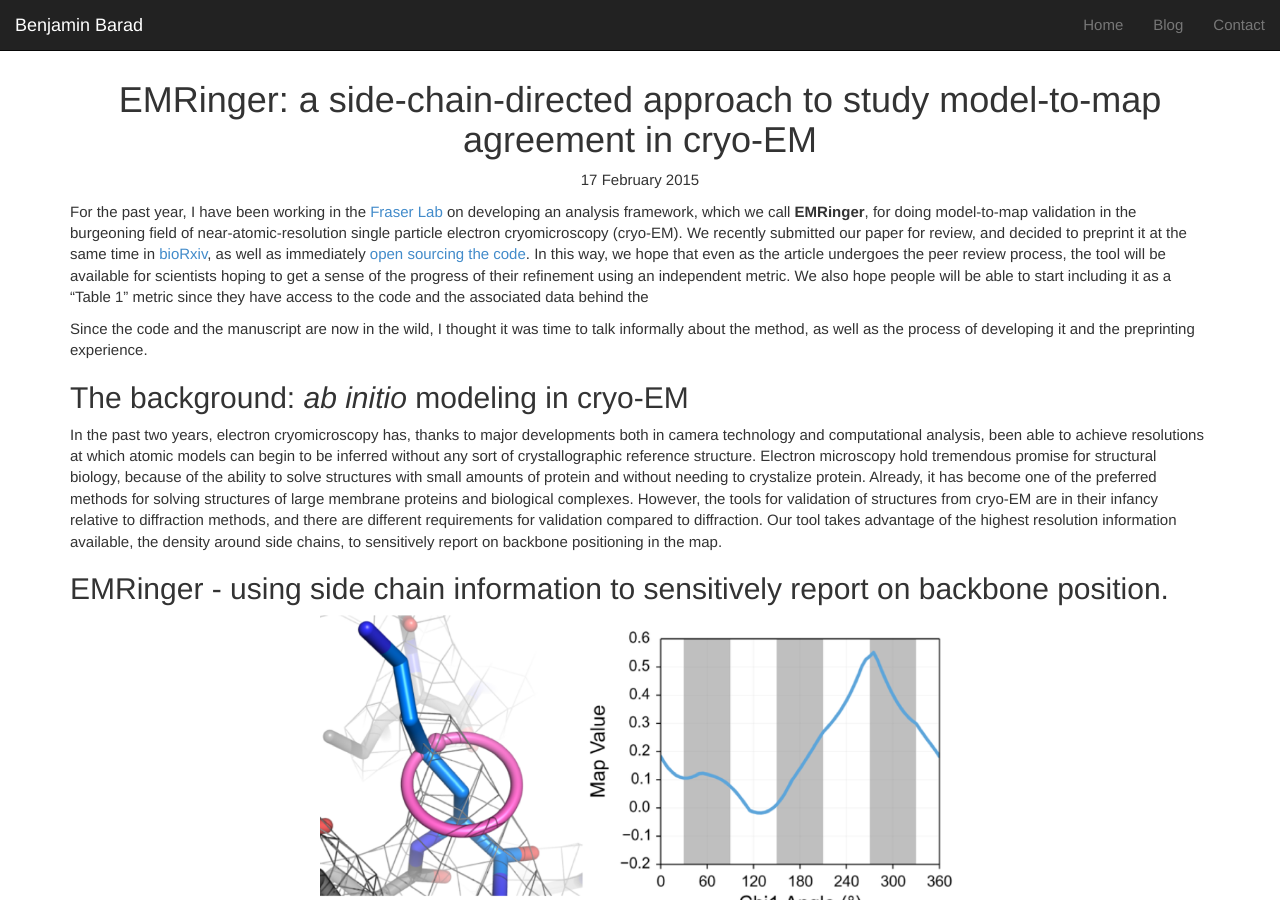
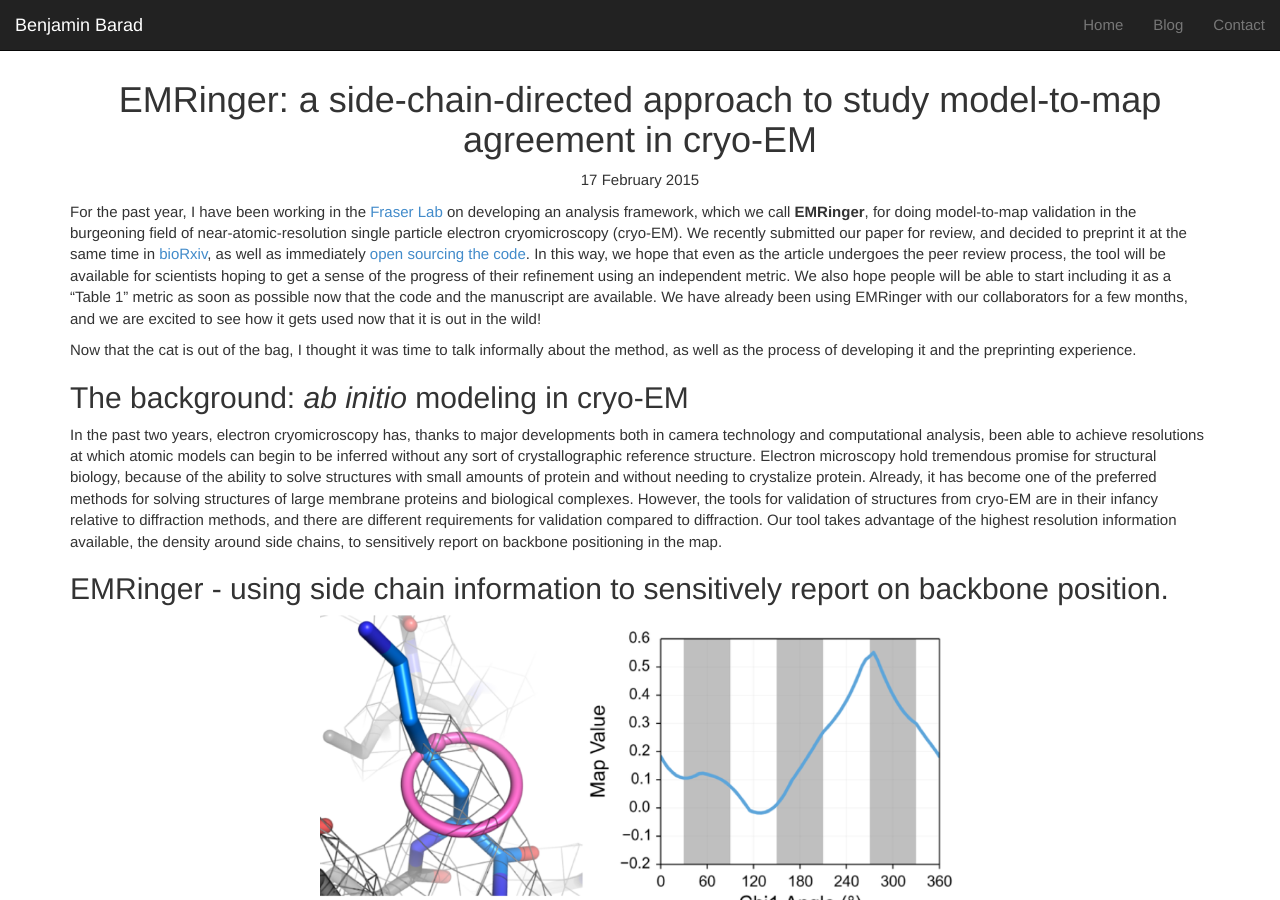
Before and after one commit to bbarad/bbarad.github.io, a Jekyll site: the page built from _posts/2015-02-17-EMRinger.md, in a window 1280 px wide and 900 px high. Built offline with Jekyll 4.4.1, drawn with Linux system fonts in a browser that asks for light colours; nearby versions of some CDN libraries; comment, search, counter and statistics services are not loaded.

Commit message:
quick fix

```diff
--- a/_posts/2015-02-17-EMRinger.md
+++ b/_posts/2015-02-17-EMRinger.md
@@ -4,9 +4,9 @@ layout: post
 group: blog
 ---
 
-For the past year, I have been working in the [Fraser Lab](http://fraserlab.com) on developing an analysis framework, which we call **EMRinger**, for doing model-to-map validation in the burgeoning field of near-atomic-resolution single particle electron cryomicroscopy (cryo-EM). We recently submitted our paper for review, and decided to preprint it at the same time in [bioRxiv](biorxiv.org/content/early/2015/02/03/014738), as well as immediately [open sourcing the code](https://github.com/fraser-lab/EMRinger). In this way, we hope that even as the article undergoes the peer review process, the tool will be available for scientists hoping to get a sense of the progress of their refinement using an independent metric. We also hope people will be able to start including it as a "Table 1" metric since they have access to the code and the associated data behind the
+For the past year, I have been working in the [Fraser Lab](http://fraserlab.com) on developing an analysis framework, which we call **EMRinger**, for doing model-to-map validation in the burgeoning field of near-atomic-resolution single particle electron cryomicroscopy (cryo-EM). We recently submitted our paper for review, and decided to preprint it at the same time in [bioRxiv](biorxiv.org/content/early/2015/02/03/014738), as well as immediately [open sourcing the code](https://github.com/fraser-lab/EMRinger). In this way, we hope that even as the article undergoes the peer review process, the tool will be available for scientists hoping to get a sense of the progress of their refinement using an independent metric. We also hope people will be able to start including it as a "Table 1" metric as soon as possible now that the code and the manuscript are available. We have already been using EMRinger with our collaborators for a few months, and we are excited to see how it gets used now that it is out in the wild!
 
-Since the code and the manuscript are now in the wild, I thought it was time to talk informally about the method, as well as the process of developing it and the preprinting experience.
+Now that the cat is out of the bag, I thought it was time to talk informally about the method, as well as the process of developing it and the preprinting experience.
 
 <!--break-->
 
```
